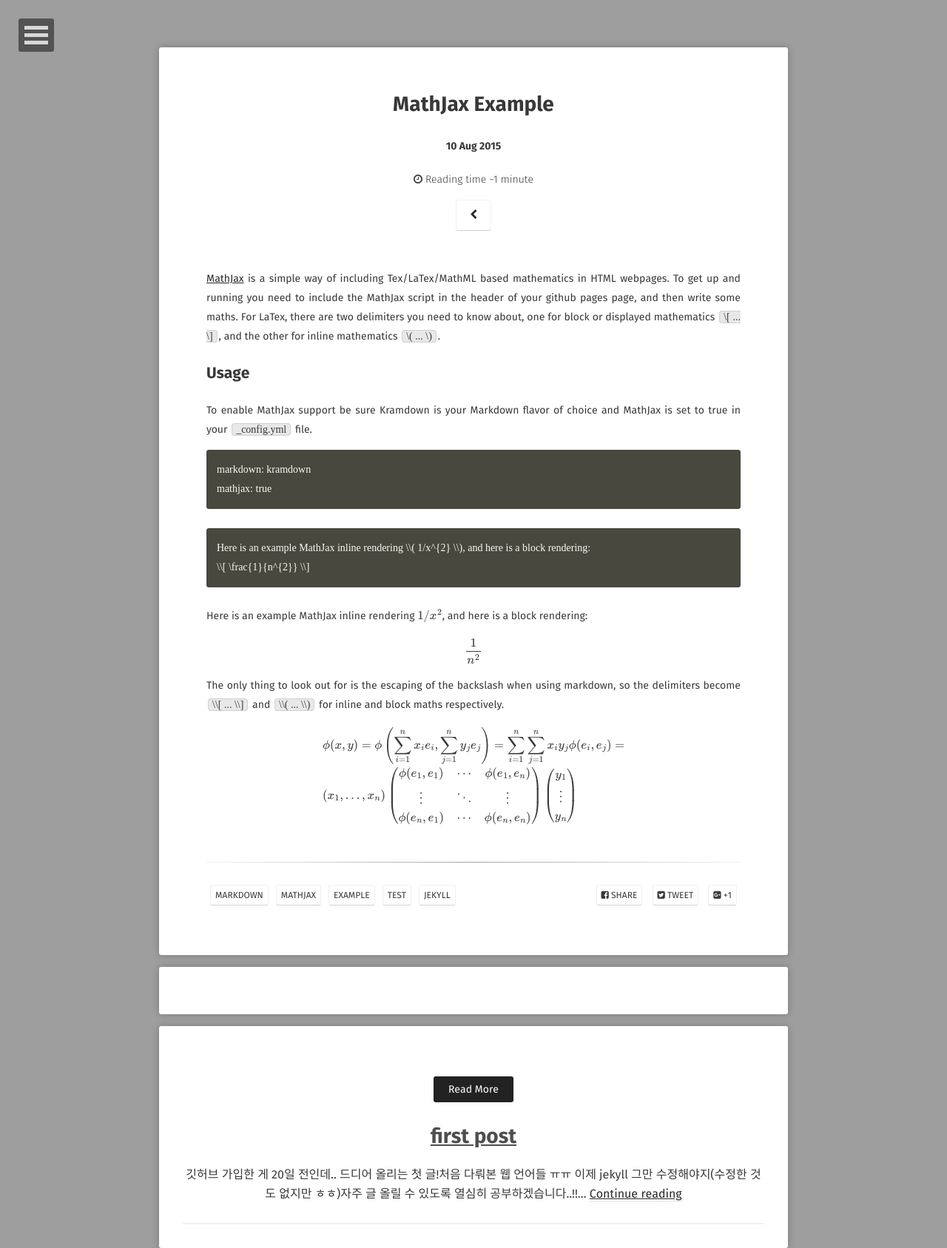
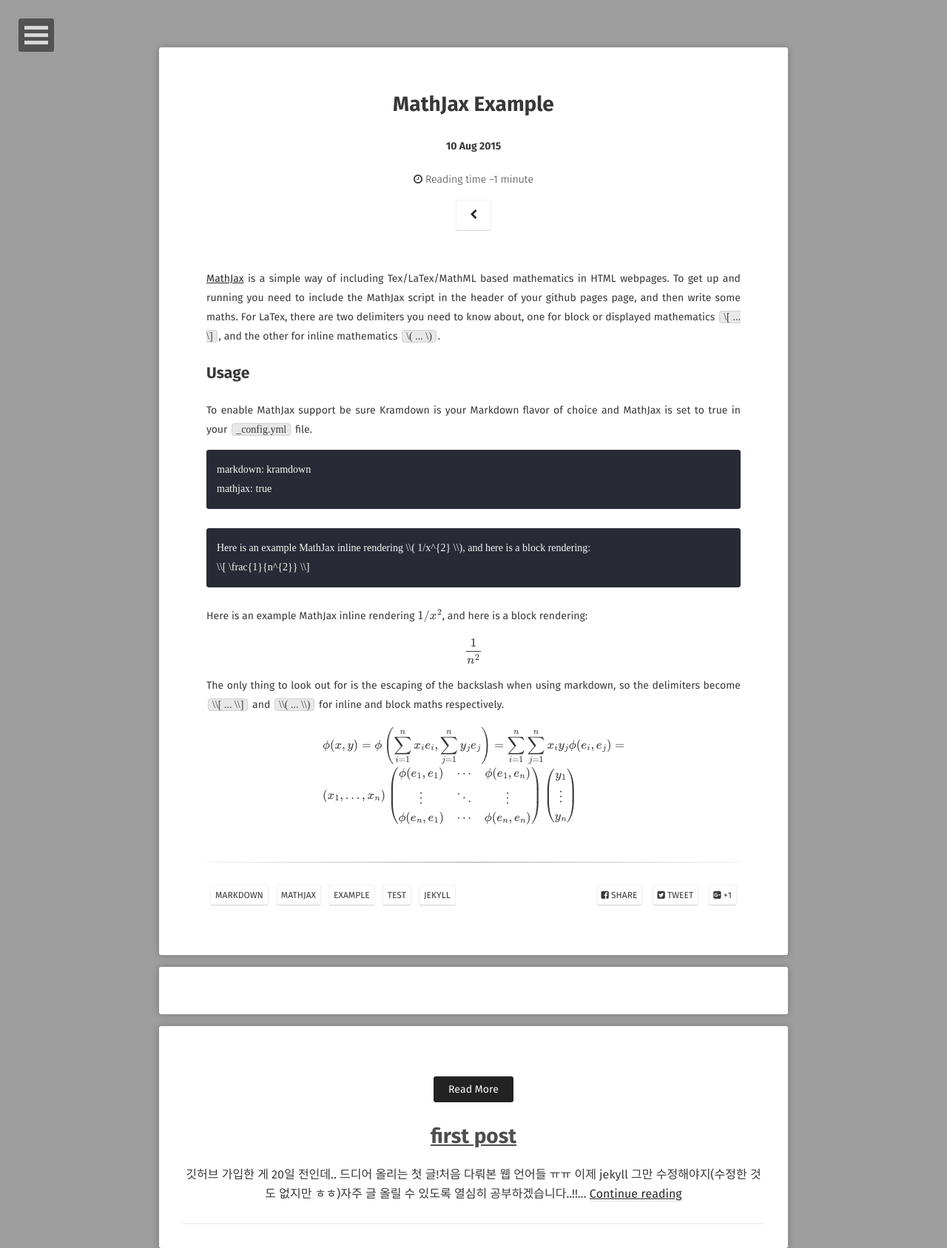
Before and after one commit to incheony/incheony.github.io, a Jekyll site: the page built from _posts/2015-08-10-mathjax-example.md, in a window 1280 px wide. Shown: the whole page at 74% size. Built offline with Jekyll 4.4.1, drawn with Linux system fonts in a browser that asks for light colours; some web fonts are replaced; formulas are drawn with MathJax 3; comment, search, counter and statistics services are not loaded.

Commit message:
Update syntax.scss

```diff
--- a/_sass/syntax.scss
+++ b/_sass/syntax.scss
@@ -3,7 +3,7 @@
 }
 
 .highlight {
-	background-color: #49483e;
+	background-color: #282a36;
 	font-family: $font2;
 	@include font-size(14);
 	color: #f8f8f2;
@@ -13,9 +13,9 @@
 		margin: 0;
 		padding: 1em;
 	}
-	.lineno            { padding-right: 24px; color: lighten(#49483e,50);}
-	.hll               { background-color: #49483e}
-	.c                 { color: #75715e }                            /* Comment                     */
+	.lineno            { padding-right: 24px; color: lighten(#282a36,50);}
+	.hll               { background-color: #282a36}
+	.c                 { color: #6272a4 }                            /* Comment                     */
 	.err               { color: #960050; background-color: #1e0010 } /* Error                       */
 	.k                 { color: #66d9ef }                            /* Keyword                     */
 	.l                 { color: #ae81ff }                            /* Literal                     */
```
